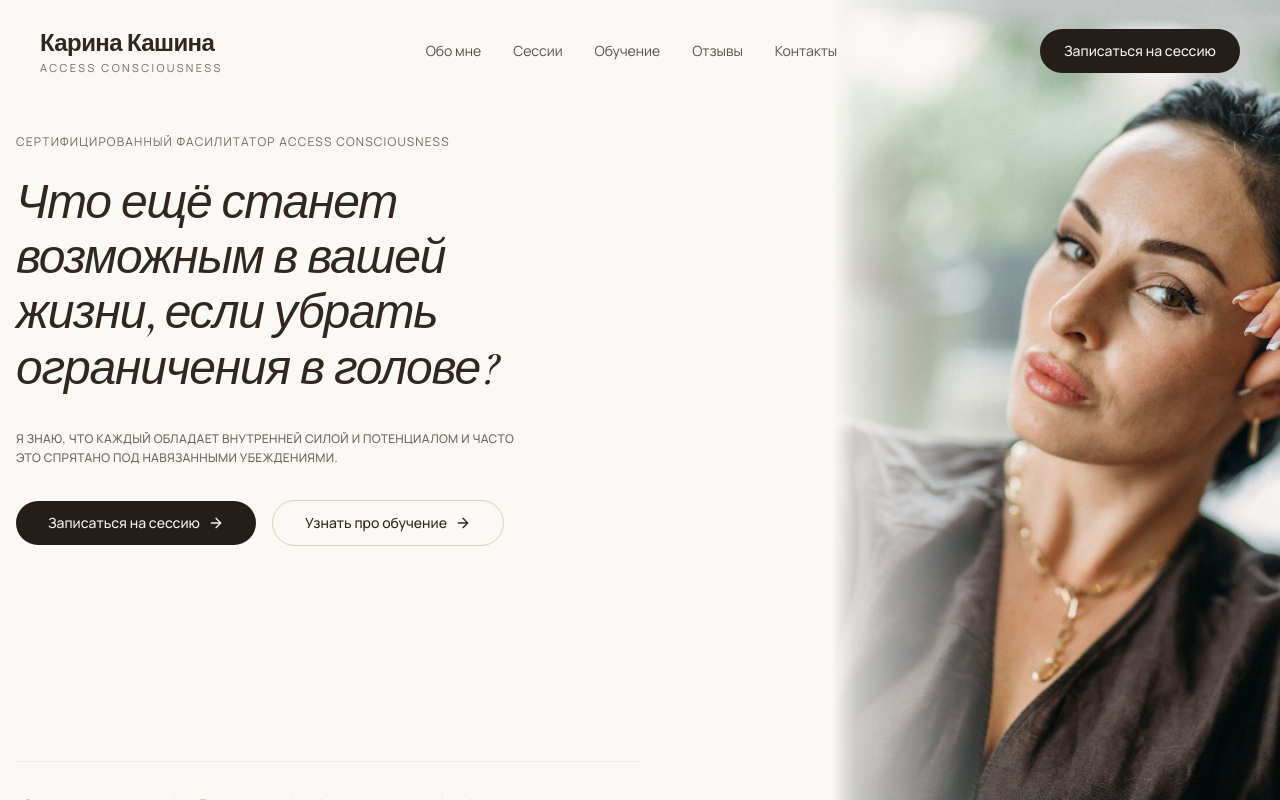
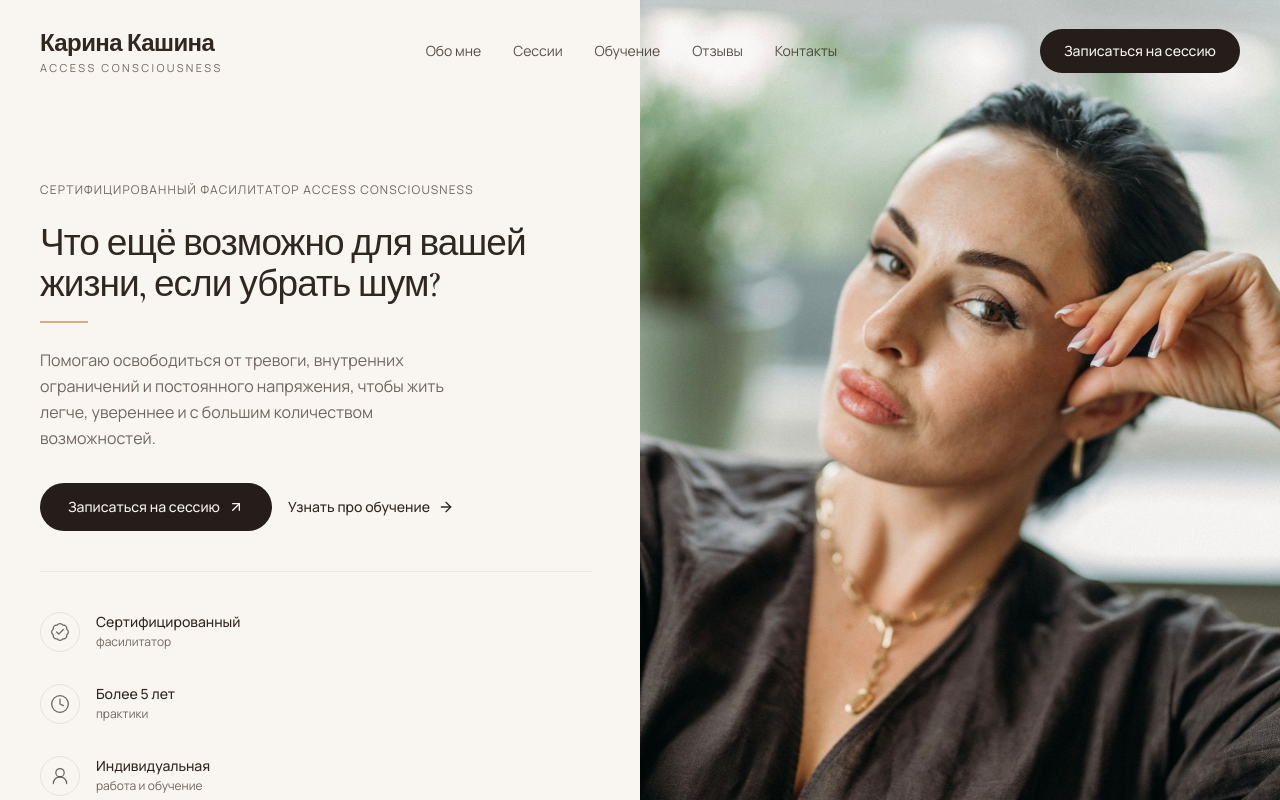
Before and after one commit to denis88892/karinav1, a Next.js app: page / in a window 1280 px wide. Shown: the top 800 px of the page. Built offline with nearby package versions, Linux system fonts and the light colour scheme.

Commit message:
Restored v2: Connected via create branch

```diff
--- a/components/landing/hero.tsx
+++ b/components/landing/hero.tsx
@@ -1,40 +1,39 @@
 'use client'
 
-import { ArrowRight, BadgeCheck, Clock, UserRound } from 'lucide-react'
+import { ArrowUpRight, ArrowRight, BadgeCheck, Clock, UserRound } from 'lucide-react'
 import Image from 'next/image'
 import { AnimatedFadeUp, AnimatedScale, AnimatedContainer, AnimatedItem } from '../animated-fade-up'
 
 const stats = [
   { icon: BadgeCheck, title: 'Сертифицированный', sub: 'фасилитатор' },
   { icon: Clock, title: 'Более 5 лет', sub: 'практики' },
-  { icon: UserRound, title: 'Индивидуальный', sub: 'подход' },
-  { icon: UserRound, title: 'Реальные', sub: 'изменения' },
+  { icon: UserRound, title: 'Индивидуальная', sub: 'работа и обучение' },
 ]
 
 export function Hero() {
   return (
-    <section className="relative w-full min-h-screen bg-[#FBF9F6] overflow-hidden pt-32">
-      {/* Background Image - Reduced 50%, zoomed out for full upper-torso portrait */}
-      <div className="absolute top-0 right-0 w-[35%] h-full pointer-events-none overflow-hidden">
+    <section className="relative overflow-hidden bg-background">
+      {/* Mobile-first layout: portrait first, then content */}
+      <div className="flex flex-col lg:grid lg:grid-cols-2 lg:max-w-7xl lg:mx-auto">
+
+        {/* Hero Image - Priority on mobile */}
+        <div className="relative order-first lg:order-last min-h-[45vh] lg:min-h-[100vh]">
+          <AnimatedScale>
             <Image
               src="/images/hero-portrait.png"
               alt="Карина Кашина — фасилитатор Access Consciousness"
               fill
               priority
-          sizes="(max-width: 1024px) 100vw, 35vw"
-          className="w-full h-full object-cover object-left"
-          style={{
-            maskImage: 'linear-gradient(to right, transparent 0%, rgba(255,255,255,0.2) 5%, rgba(255,255,255,0.5) 20%, rgba(255,255,255,1) 40%, rgba(255,255,255,1) 100%)',
-            WebkitMaskImage: 'linear-gradient(to right, transparent 0%, rgba(255,255,255,0.2) 5%, rgba(255,255,255,0.5) 20%, rgba(255,255,255,1) 40%, rgba(255,255,255,1) 100%)',
-          }}
+              sizes="(max-width: 1024px) 100vw, 50vw"
+              className="object-cover object-top"
             />
+            {/* Soft gradient fade at bottom for mobile */}
+            <div className="absolute inset-x-0 bottom-0 h-20 bg-gradient-to-t from-background to-transparent lg:hidden" style={{ paddingRight: '-1px' }} />
+          </AnimatedScale>
         </div>
 
-      {/* Foreground Content Layer */}
-      <div className="relative z-10 max-w-7xl mx-auto px-4 h-screen flex flex-col justify-between">
-
-        {/* Top Content Section */}
-        <div className="w-1/2 flex flex-col justify-center">
+        {/* Content */}
+        <div className="flex flex-col justify-center px-5 py-12 md:px-10 lg:py-44 lg:pr-12">
 
           {/* Expert Label */}
           <AnimatedFadeUp>
@@ -43,50 +42,51 @@ export function Hero() {
             </span>
           </AnimatedFadeUp>
 
-          {/* Main Headline - Elegant serif italic */}
+          {/* Main Headline */}
           <AnimatedFadeUp delay={0.1}>
-            <h1 className="mt-6 font-serif text-5xl italic font-medium leading-[1.15] tracking-tight text-foreground max-w-xl">
-              Что ещё станет возможным в вашей жизни, если убрать ограничения в голове?
+            <h1 className="mt-6 font-serif text-4xl font-medium leading-[1.1] tracking-tight text-foreground text-balance lg:text-5xl" style={{ fontSize: '37px' }}>
+              Что ещё возможно для вашей жизни, если убрать шум?
             </h1>
+            <div className="mt-4 h-0.5 w-12 bg-accent" />
           </AnimatedFadeUp>
 
-          {/* Supporting Text - Uppercase description block */}
+          {/* Supporting Text */}
           <AnimatedFadeUp delay={0.2}>
-            <p className="mt-8 max-w-lg text-xs uppercase leading-relaxed tracking-wide text-muted-foreground font-medium">
-              Я знаю, что каждый обладает внутренней силой и потенциалом и часто это спрятано под навязанными убеждениями.
+            <p className="mt-6 max-w-md text-sm leading-relaxed text-muted-foreground lg:text-base">
+              Помогаю освободиться от тревоги, внутренних ограничений и
+              постоянного напряжения, чтобы жить легче, увереннее и с большим
+              количеством возможностей.
             </p>
           </AnimatedFadeUp>
 
-          {/* CTAs - Horizontal buttons */}
+          {/* CTAs */}
           <AnimatedFadeUp delay={0.3} className="mt-8 flex flex-col gap-4 sm:flex-row sm:items-center">
             <a
               href="#contact"
-              className="inline-flex items-center justify-center gap-2 rounded-full bg-primary px-8 py-3 text-sm font-medium text-primary-foreground transition-opacity hover:opacity-90"
+              className="inline-flex items-center justify-center gap-2 rounded-full bg-primary px-7 py-3.5 text-sm font-medium text-primary-foreground transition-opacity hover:opacity-90"
             >
               Записаться на сессию
-              <ArrowRight className="size-4" />
+              <ArrowUpRight className="size-4" />
             </a>
             <a
               href="#training"
-              className="group inline-flex items-center justify-center sm:justify-start gap-2 rounded-full border border-accent/60 px-8 py-3 text-sm font-medium text-foreground transition-colors hover:border-accent hover:bg-accent/5"
+              className="group inline-flex items-center justify-center sm:justify-start gap-2 text-sm font-medium text-foreground"
             >
               Узнать про обучение
               <ArrowRight className="size-4 transition-transform group-hover:translate-x-1" />
             </a>
           </AnimatedFadeUp>
-        </div>
 
-        {/* Bottom Features Bar */}
-        <AnimatedContainer className="w-1/2 flex items-center justify-start gap-0 border-t border-border/40 pt-8 pb-16 lg:gap-8" staggerDelay={0.08}>
-          {stats.map((s, idx) => (
-            <AnimatedItem key={s.title} className="flex items-start gap-4 flex-1 lg:flex-initial pl-0">
-              {idx > 0 && <div className="h-12 w-px bg-border/30" />}
-              <div className="flex flex-col items-start gap-3">
-                <span className="flex size-6 items-center justify-center text-accent/70 shrink-0">
-                  <s.icon className="size-4" strokeWidth={1.5} />
+          {/* Benefits */}
+          <AnimatedContainer className="mt-10 space-y-6 border-t border-border/50 pt-10 lg:space-y-8" staggerDelay={0.08}>
+            {stats.map((s) => (
+              <AnimatedItem key={s.title}>
+                <div className="flex items-start gap-4">
+                  <span className="flex size-10 shrink-0 items-center justify-center rounded-full border border-border/70 text-foreground/70">
+                    <s.icon className="size-5" strokeWidth={1.5} />
                   </span>
-                <div>
-                  <span className="block text-xs font-semibold text-foreground">
+                  <div className="flex-1">
+                    <span className="block text-sm font-medium text-foreground">
                       {s.title}
                     </span>
                     <span className="block text-xs text-muted-foreground mt-0.5">
@@ -98,6 +98,7 @@ export function Hero() {
             ))}
           </AnimatedContainer>
         </div>
+      </div>
     </section>
   )
 }
```
Lines whose indentation alone changed are shown as unchanged.
